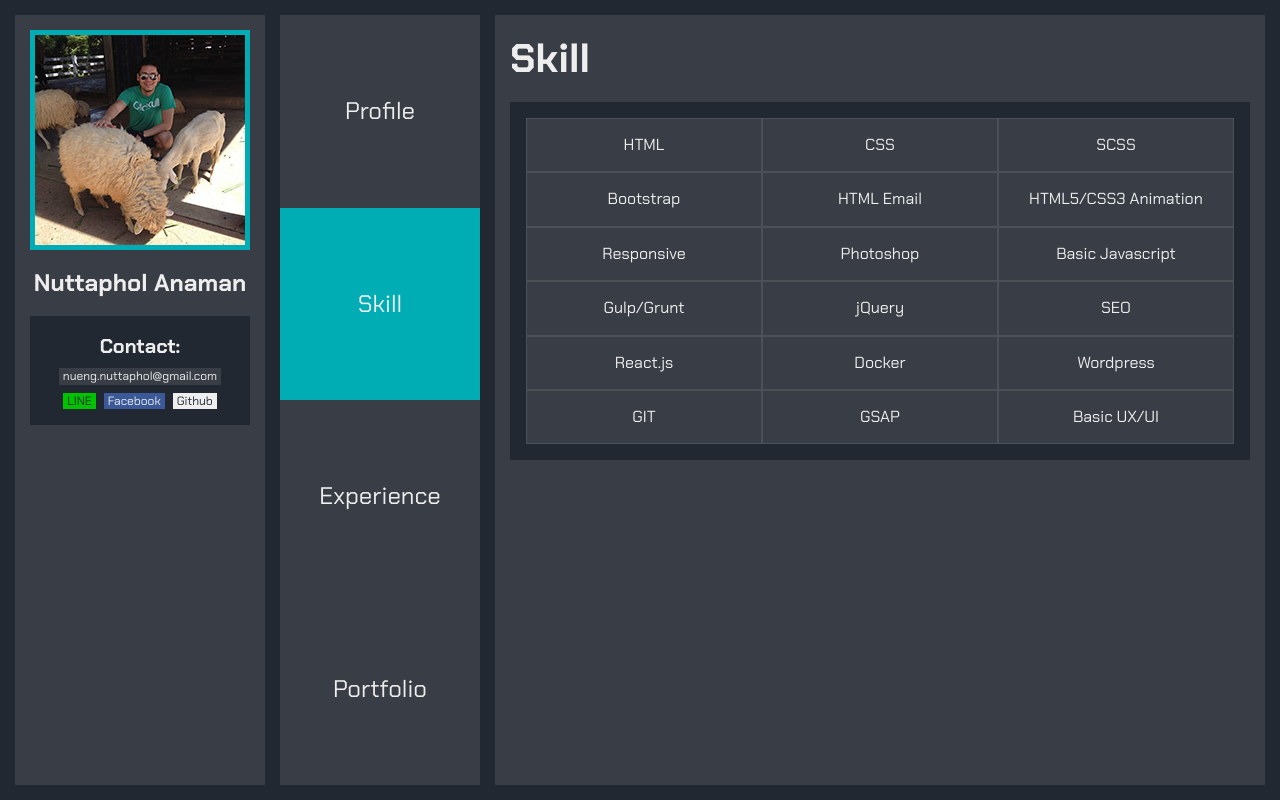
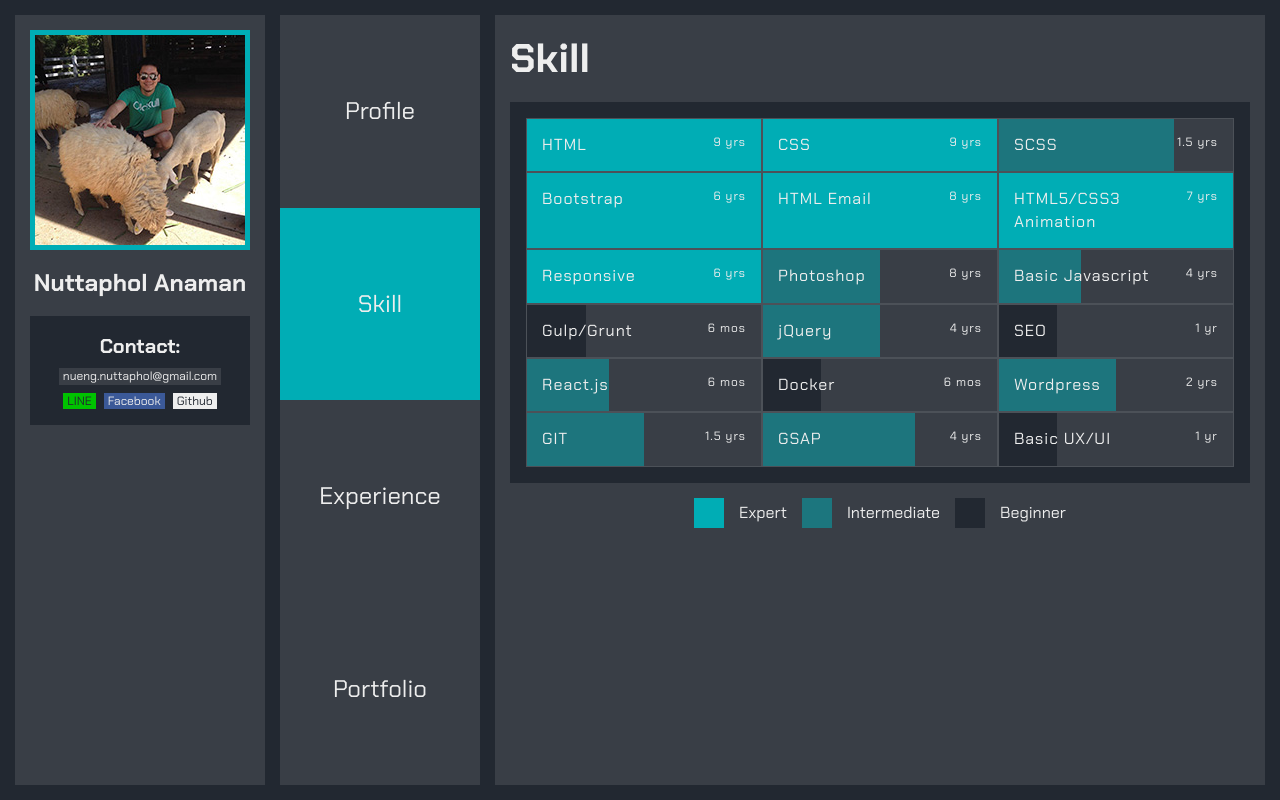
Before and after one commit to kukujang/nueng, a React (Create React App) app: page /#/skill in a window 1280 px wide. Built offline with nearby package versions, Linux system fonts and the light colour scheme.

Commit message:
add skill bar

```diff
--- a/src/assets/scss/global.scss
+++ b/src/assets/scss/global.scss
@@ -455,22 +455,78 @@ img {
 
     display: flex;
     flex: 0 0 33.3333%;
-    @include media-breakpoint-max-lg {
+    @include media-breakpoint-max-xl {
       flex: 1 0 50%;
     }
-    @include media-breakpoint-max-md {
+    @include media-breakpoint-max-lg {
       flex: 0 0 100%;
     }
   }
   .skill-item {
-    span {
+    .item {
       background: $color-grey;
       box-sizing:border-box;
       padding: 15px;
       border: solid 1px rgba($color-white, .1);
+      width: 100%;
+      position: relative;
+
+      display: flex;
+      justify-content: space-between;
+      .bar {
+        background: $color-blue;
+        position: absolute;
+        left: 0;
+        right: 0;
+        top: 0;
+        bottom: 0;
+        z-index: 1;
+      }
+      .name {
+        z-index: 2;
+        padding-right: 1rem;
+        letter-spacing: 1px;
+      }
+      .exp {
+        font-size: rem(12);
+        z-index: 2;
+        text-align: right;
+        white-space: nowrap;
+        letter-spacing: 1px;
+      }
+    }
+  }
+}
+
+.notice-skill {
+  text-align: center;
+  ul {
+    margin: 0;
+    padding: 0;
+  }
+  li {
+    list-style-type: none;
+    line-height: 30px;
+    margin: 15px 7.5px 0 7.5px;
+    padding: 0 0 0 45px;
+    position: relative;
+    display: inline-block;
+    &::after {
+      content: '';
       display: block;
-      text-align: center;
-      width: 100%;
+      width: 30px;
+      height: 30px;
+      background: $color-blue;
+      position: absolute;
+      left: 0;
+      top: 0;
+    }
+    &.intermediate::after {
+      background: $color-blue;
+      opacity: .5;
+    }
+    &.beginner::after {
+      background: $color-black;
     }
   }
 }
--- a/src/components/skill/SkillItem.js
+++ b/src/components/skill/SkillItem.js
@@ -2,9 +2,22 @@ import React, { Component } from "react";
 
 class SkillItem extends Component {
   render(){
-    const {name} = this.props;
+    const {name,percent,exp} = this.props;
+
+    const bar = {
+      right: (100-percent)+'%',
+      //opacity: percent>50?1:.5,
+      backgroundColor: percent<=25 ? "#222831" : percent>75 ? "#00adb5" : "#1d757d"
+    }
+
     return(
-      <li className="skill-item"><span>{name}</span></li>
+      <li className="skill-item">
+        <div className="item">
+          <span className="name">{name}</span>
+          <span className="exp">{exp}</span>
+          <span className="bar" style={bar}>&nbsp;</span>
+        </div>
+      </li>
     );
   }
 }
--- a/src/components/skill/SkillList.js
+++ b/src/components/skill/SkillList.js
@@ -8,7 +8,7 @@ class SkillList extends Component {
     if (this.props.skills) {
       return this.props.skills.map(
         skill => (
-          <SkillItem key={shortid.generate()} name={skill.name} />
+          <SkillItem key={shortid.generate()} name={skill.name} percent={skill.percent} exp={skill.exp} />
         )
       )
     }
--- a/src/containers/Skill.js
+++ b/src/containers/Skill.js
@@ -26,6 +26,13 @@ class Skill extends Component {
 				<div className="main">
 					<h1 className="head-page font-style-2">Skill</h1>
 					<SkillList skills={this.state.skills} />
+					<div className="notice-skill">
+						<ul>
+							<li className="expert">Expert</li>
+							<li className="intermediate">Intermediate</li>
+							<li className="beginner">Beginner</li>
+						</ul>
+					</div>
 				</div>
 			</div>
 		);
--- a/src/data/skill.json
+++ b/src/data/skill.json
@@ -4,109 +4,109 @@
       "name": "HTML",
       "desc": "",
       "percent": "100",
-      "exp": "9 years"
+      "exp": "9 yrs"
     },
     {
       "name": "CSS",
       "desc": "",
       "percent": "100",
-      "exp": "9 years"
+      "exp": "9 yrs"
     },
     {
       "name": "SCSS",
       "desc": "",
-      "percent": "80",
-      "exp": "1.5 years"
+      "percent": "75",
+      "exp": "1.5 yrs"
     },
     {
       "name": "Bootstrap",
       "desc": "",
       "percent": "100",
-      "exp": "6 years"
+      "exp": "6 yrs"
     },
     {
       "name": "HTML Email",
       "desc": "",
       "percent": "100",
-      "exp": "8 years"
+      "exp": "8 yrs"
     },
     {
       "name": "HTML5/CSS3 Animation",
       "desc": "",
       "percent": "100",
-      "exp": "7 years"
+      "exp": "7 yrs"
     },
     {
       "name": "Responsive",
       "desc": "",
       "percent": "100",
-      "exp": "6 years"
+      "exp": "6 yrs"
     },
     {
       "name": "Photoshop",
       "desc": "",
-      "percent": "70",
-      "exp": "8 years"
+      "percent": "50",
+      "exp": "8 yrs"
     },
     {
       "name": "Basic Javascript",
       "desc": "",
-      "percent": "50",
-      "exp": "4 years"
+      "percent": "35",
+      "exp": "4 yrs"
     },
     {
       "name": "Gulp/Grunt",
       "desc": "",
-      "percent": "50",
-      "exp": "6 months"
+      "percent": "25",
+      "exp": "6 mos"
     },
     {
       "name": "jQuery",
       "desc": "",
       "percent": "50",
-      "exp": "4 years"
+      "exp": "4 yrs"
     },
     {
       "name": "SEO",
       "desc": "",
-      "percent": "50",
-      "exp": "1 years"
+      "percent": "25",
+      "exp": "1 yr"
     },
     {
       "name": "React.js",
       "desc": "",
-      "percent": "30",
-      "exp": "6 months"
+      "percent": "35",
+      "exp": "6 mos"
     },
     {
       "name": "Docker",
       "desc": "",
-      "percent": "30",
-      "exp": "6 month"
+      "percent": "25",
+      "exp": "6 mos"
     },
     {
       "name": "Wordpress",
       "desc": "",
-      "percent": "30",
-      "exp": "2 years"
+      "percent": "50",
+      "exp": "2 yrs"
     },
     {
       "name": "GIT",
       "desc": "",
       "percent": "50",
-      "exp": "1.5 years"
+      "exp": "1.5 yrs"
     },
     {
       "name": "GSAP",
       "desc": "",
-      "percent": "50",
-      "exp": "4 years"
+      "percent": "65",
+      "exp": "4 yrs"
     },
     {
       "name": "Basic UX/UI",
       "desc": "",
-      "percent": "30",
-      "exp": "1 years"
+      "percent": "25",
+      "exp": "1 yr"
     }
   ]
 }
```
